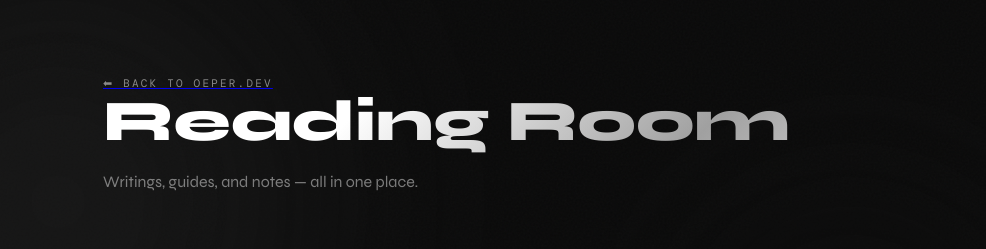
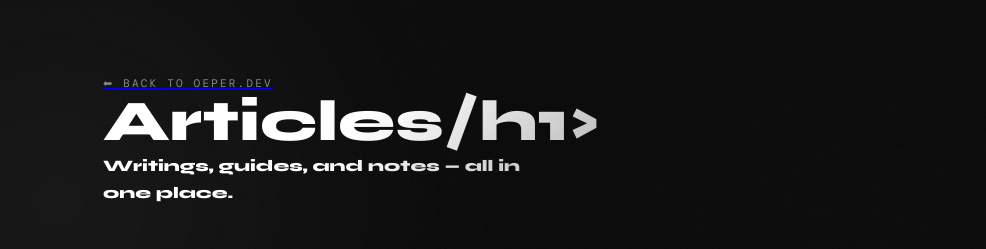
Before and after one commit to oeper/oeperweb, a plain HTML site: page articles.html in a window 1280 px wide. Shown: the top 249 px of the page, without its empty margins (111-1097 px from the left). Drawn offline with nearby package versions, Linux system fonts and the light colour scheme; a web font is replaced by a local one.

Commit message:
Update articles.html

```diff
--- a/articles.html
+++ b/articles.html
@@ -223,7 +223,7 @@
         <span class="header-eyebrow">⬅ back to oeper.dev</span>
     </a>
 </div>
-    <h1>Reading Room</h1>
+    <h1>Articles/h1>
     <p>Writings, guides, and notes — all in one place.</p>
   </header>
 
```
